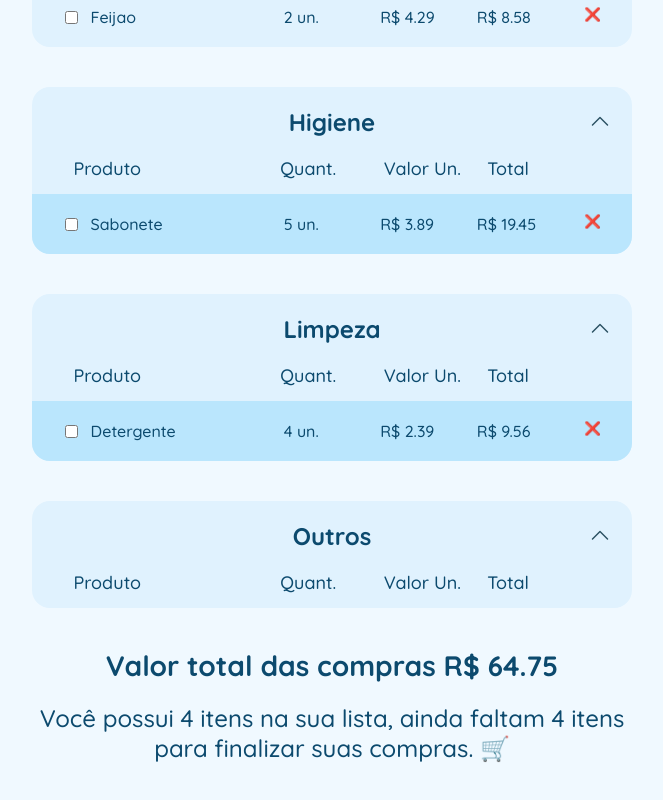
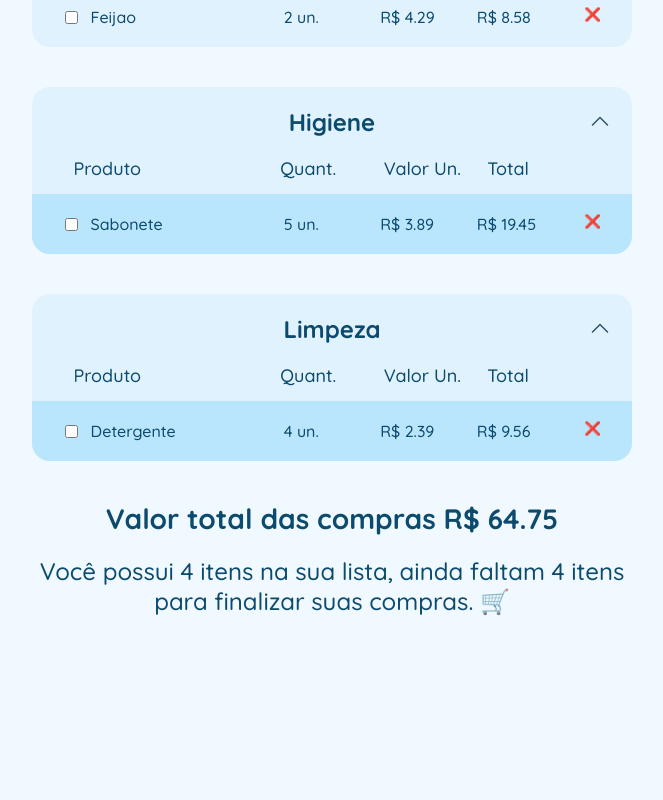
Before and after one commit to JosiasTolentino/listadecompras, a React (Create React App) app: page / in a window 1280 px wide. Shown: the part 498-1298 px from the top of the page, without its empty margins (308-971 px from the left). After the commit the page ends 1174 px from the top, so only its background shows below. Built offline with nearby package versions, Linux system fonts and the light colour scheme.

Commit message:
Ajuste fino

```diff
--- a/src/components/App.js
+++ b/src/components/App.js
@@ -48,7 +48,7 @@ export default function App() {
 
   const valorTotal = products
     .map((product) => Number(product.quantidade * product.valor))
-    .reduce((a, b) => a + b);
+    .reduce((a, b) => a + b, 0);
 
   return (
     <div className="app">
--- a/src/components/Form.js
+++ b/src/components/Form.js
@@ -2,7 +2,7 @@ import { useState } from "react";
 
 export default function Form({ onAddProduct }) {
   const [productName, setProductName] = useState("");
-  const [categoria, setCategoria] = useState("");
+  const [categoria, setCategoria] = useState("Alimentação");
   const [quantidade, setQuantidade] = useState(1);
   const [valor, setValor] = useState("");
   const categorias = ["Alimentação", "Higiene", "Limpeza", "Outros"];
--- a/src/components/Products.js
+++ b/src/components/Products.js
@@ -1,20 +1,20 @@
-import ProductsCategory from "./ProductsCategory";
+import ProductsList from "./ProductsList";
 
 export default function Products({ products, setProducts }) {
   return (
     <div>
-      <ProductsCategory products={products} setProducts={setProducts}>
+      <ProductsList products={products} setProducts={setProducts}>
         Alimentação
-      </ProductsCategory>
-      <ProductsCategory products={products} setProducts={setProducts}>
+      </ProductsList>
+      <ProductsList products={products} setProducts={setProducts}>
         Higiene
-      </ProductsCategory>
-      <ProductsCategory products={products} setProducts={setProducts}>
+      </ProductsList>
+      <ProductsList products={products} setProducts={setProducts}>
         Limpeza
-      </ProductsCategory>
-      <ProductsCategory products={products} setProducts={setProducts}>
+      </ProductsList>
+      <ProductsList products={products} setProducts={setProducts}>
         Outros
-      </ProductsCategory>
+      </ProductsList>
     </div>
   );
 }
--- a/src/components/ProductsCategory.js
+++ /dev/null
@@ -1,11 +0,0 @@
-import ProductsList from "./ProductsList";
-
-export default function ProductsCategory({ products, setProducts, children }) {
-  return (
-    <div>
-      <ProductsList products={products} setProducts={setProducts}>
-        {children}
-      </ProductsList>
-    </div>
-  );
-}
--- a/src/components/ProductsList.js
+++ b/src/components/ProductsList.js
@@ -4,6 +4,13 @@ import ArrowDown from "./ArrowDown";
 
 export default function ProductsList({ products, setProducts, children }) {
   const [isOpen, setIsOpen] = useState(true);
+
+  const isEmpty = products.filter(
+    (product) => product.categoria === `${children}`
+  ).length;
+
+  console.log(isEmpty);
+
   function handleOpen() {
     setIsOpen((isOpen) => !isOpen);
   }
@@ -21,7 +28,7 @@ export default function ProductsList({ products, setProducts, children }) {
   }
 
   return (
-    <div className="products">
+    <div className={isEmpty ? "products" : "hide"}>
       <h2>
         {children}
         <button onClick={handleOpen}>
--- a/src/components/Stats.js
+++ b/src/components/Stats.js
@@ -8,8 +8,12 @@ export default function Stats({ valorTotal, products }) {
         Valor total das compras R$ <span>{Number(valorTotal).toFixed(2)}</span>
       </h3>
       <p>
-        Você possui {products.length} itens na sua lista
-        {productsMissing > 1
+        {products.length === 0
+          ? "Adicione produtos à sua lista de compras ✍🏻"
+          : `Você possui ${products.length} itens na sua lista`}
+        {products.length === 0
+          ? ""
+          : productsMissing > 1
           ? `, ainda faltam ${productsMissing} itens para finalizar suas compras. 🛒`
           : productsMissing === 1
           ? ", falta apenas mais 1 item para finalizar suas compras... 👀"
--- a/src/index.css
+++ b/src/index.css
@@ -139,6 +139,10 @@ button {
   display: none;
 }
 
+.hide2 {
+  display: none;
+}
+
 input[type="checkbox"] {
   accent-color: #0f880f;
 }
```
